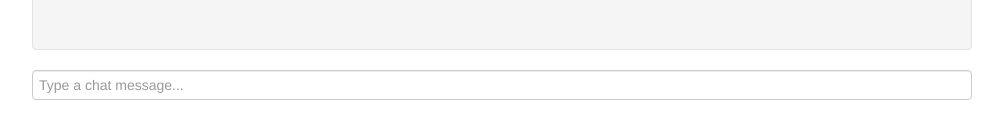
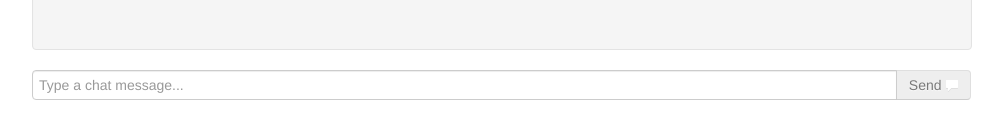
Before and after one commit to Majiir/WristGrab, a plain HTML site: page static/index.html in a window 1280 px wide. Shown: the part 258-396 px from the top of the page, without its empty margins (138-1141 px from the left). Drawn offline with nearby package versions, Linux system fonts and the light colour scheme; no server answers.

Commit message:
Add chat button alongside input box

```diff
--- a/static/index.html
+++ b/static/index.html
@@ -23,7 +23,10 @@
 					</ul>
 				</div>
 				<form id="chatform" class="form-inline">
-					<input id="chatinput" class="input-block-level" type="text" placeholder="Type a chat message..." autocomplete="off">
+					<div class="input-append input-block-level" style="display: block;">
+						<input id="chatinput" class="input-block-level" type="text" placeholder="Type a chat message..." autocomplete="off">
+						<button id="chatbutton" class="btn" type="submit">Send <i class="icon-comment icon-white"></i></button>
+					</div>
 				</form>
 		</div>
 	</div>
@@ -79,6 +82,18 @@
 			return false;
 		});
 
+		var updateChatButton = function(event) {
+			if ($('#chatinput').val() == '') {
+				$('#chatbutton').attr('disabled', 'disabled');
+			} else {
+				$('#chatbutton').removeAttr('disabled');
+			}
+		};
+
+		updateChatButton();
+
+		$('#chatinput').keyup(updateChatButton).keydown(updateChatButton).change(updateChatButton);
+
 		socket.on('chat', function(data) {
 			var div = $('#chatbox');
 			div.append($('<li>').append($('<strong>').text(data.name + ': ')).append($('<span>').text(data.text)));
--- a/static/style.css
+++ b/static/style.css
@@ -7,3 +7,11 @@
 	overflow-x: hidden;
 	overflow-y: scroll;
 }
+
+#chatinput {
+	width: 92%;
+}
+
+#chatbutton {
+	width: 8%;
+}
```
